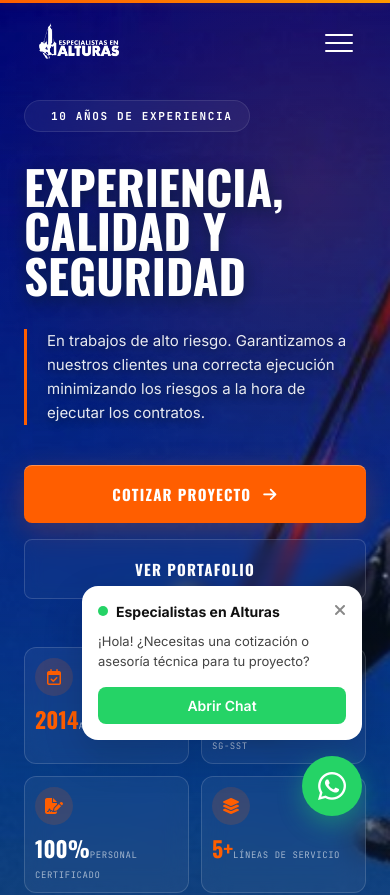
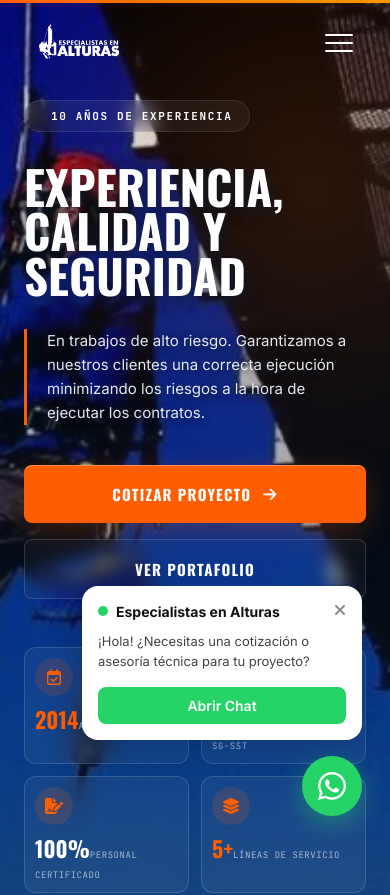
Before and after one commit to dpc2802/ESP_EN_ALTURAS, a Next.js app: page / in a window 390 px wide. Shown: the top 895 px of the page. Built offline with nearby package versions, Linux system fonts and the light colour scheme.

Commit message:
style: adjust mobile hero image position and scale

```diff
--- a/src/app/globals.css
+++ b/src/app/globals.css
@@ -1275,7 +1275,9 @@ nav a:hover { color: var(--orange); }
   .hamburger { display: flex; }
 
   /* Hero */
-  .hero-content { padding-top: 100px; padding-bottom: 80px; }
+  .hero { min-height: 85vh; }
+  .hero-image { object-position: 85% 60%; }
+  .hero-content { padding-top: 100px; padding-bottom: 60px; }
   .hero h1 { font-size: clamp(40px, 12vw, 56px); }
   .hero-desc { font-size: 15px; margin-bottom: 40px; }
   .hero-actions { flex-direction: column; gap: 16px; }
```
